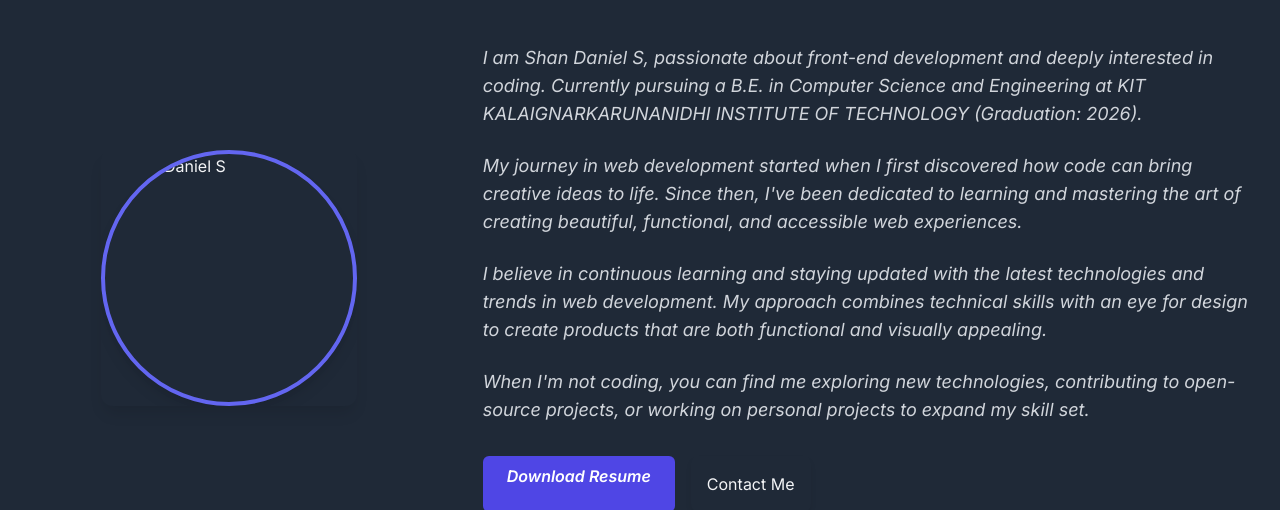
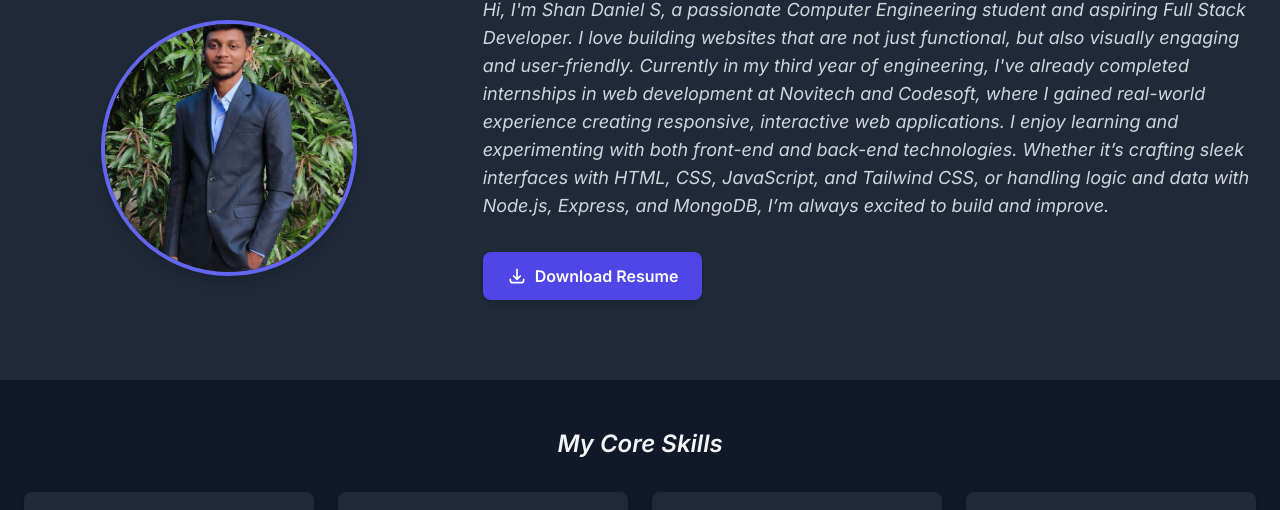
Before and after one commit to Shan-Daniel/Portfolio, a plain HTML site: page about.html in a window 1280 px wide. Shown: the part 176-686 px from the top of the page. Drawn offline with nearby package versions, Linux system fonts and the light colour scheme; a web font is replaced by a local one.

Commit message:
Add initial files

```diff
--- a/about.html
+++ b/about.html
@@ -77,52 +77,51 @@
     </nav>
 
     <!-- About Section -->
-    <section class="pt-32 pb-20 bg-white dark:bg-gray-800">
+    <section id="about" class="py-20 bg-white dark:bg-gray-800">
         <div class="container mx-auto px-6">
             <h2 class="text-3xl font-bold text-center text-gray-800 dark:text-white mb-12 anime-impact">About Me</h2>
             <div class="flex flex-col md:flex-row items-center">
+                <!-- Profile Image -->
                 <div class="md:w-1/3 mb-8 md:mb-0 flex justify-center">
-                    <div class="relative group card-hover">
-                        <img src="assets/images/profile.jpg" alt="Shan Daniel S"
+                    <div class="relative group">
+                        <img src="images/profile.jpg" alt="Shan Daniel S"
                             class="w-64 h-64 rounded-full object-cover border-4 border-indigo-500 shadow-lg transform group-hover:scale-105 transition duration-300">
                         <div
                             class="absolute inset-0 rounded-full border-4 border-transparent group-hover:border-indigo-300 transition duration-300">
                         </div>
                     </div>
                 </div>
+
+                <!-- About Content -->
                 <div class="md:w-2/3 md:pl-12">
                     <p class="text-lg text-gray-600 dark:text-gray-300 mb-6">
-                        I am Shan Daniel S, passionate about front-end development and deeply interested in coding.
-                        Currently pursuing a B.E. in Computer Science and Engineering at KIT KALAIGNARKARUNANIDHI
-                        INSTITUTE OF TECHNOLOGY (Graduation: 2026).
+                        Hi, I'm Shan Daniel S, a passionate Computer Engineering student and aspiring Full Stack Developer. I love building
+                        websites that are not just functional, but also visually engaging and user-friendly.
+
+                        Currently in my third year of engineering, I've already completed internships in web development at Novitech and
+                        Codesoft, where I gained real-world experience creating responsive, interactive web applications.
+
+                        I enjoy learning and experimenting with both front-end and back-end technologies. Whether it’s crafting sleek interfaces
+                        with HTML, CSS, JavaScript, and Tailwind CSS, or handling logic and data with Node.js, Express, and MongoDB, I’m always
+                        excited to build and improve.
+
                     </p>
-                    <p class="text-lg text-gray-600 dark:text-gray-300 mb-6">
-                        My journey in web development started when I first discovered how code can bring creative ideas
-                        to life. Since then, I've been dedicated to learning and mastering the art of creating
-                        beautiful, functional, and accessible web experiences.
-                    </p>
-                    <p class="text-lg text-gray-600 dark:text-gray-300 mb-6">
-                        I believe in continuous learning and staying updated with the latest technologies and trends in
-                        web development. My approach combines technical skills with an eye for design to create products
-                        that are both functional and visually appealing.
-                    </p>
-                    <p class="text-lg text-gray-600 dark:text-gray-300">
-                        When I'm not coding, you can find me exploring new technologies, contributing to open-source
-                        projects, or working on personal projects to expand my skill set.
-                    </p>
-                    <div class="mt-8 flex space-x-4">
-                        <a href="assets/resume.pdf" download
-                            class="inline-block px-6 py-2 bg-indigo-600 text-white font-semibold rounded-md hover:bg-indigo-700 transition duration-300 transform hover:scale-105">Download
-                            Resume</a>
-                        <!-- Make buttons finger-friendly -->
-                        <a href="contact.html" class="anime-btn" style="min-width: 120px; padding: 1rem;">
-                            Contact Me
-                            </a>
+
+                    <!-- Resume Download Button -->
+                    <div class="mt-8">
+                        <a href="docs/resume.pdf" download="Shan_Daniel_Resume.pdf"
+                            class="inline-flex items-center px-6 py-3 bg-indigo-600 text-white font-semibold rounded-lg hover:bg-indigo-700 transition duration-300 anime-btn">
+                            <svg class="w-5 h-5 mr-2" fill="none" stroke="currentColor" viewBox="0 0 24 24">
+                                <path stroke-linecap="round" stroke-linejoin="round" stroke-width="2"
+                                    d="M4 16v1a3 3 0 003 3h10a3 3 0 003-3v-1m-4-4l-4 4m0 0l-4-4m4 4V4"></path>
+                            </svg>
+                            Download Resume
+                        </a>
                     </div>
                 </div>
             </div>
         </div>
-    </section>
+        </section>
 
     <!-- Skills Preview -->
     <section class="py-12 bg-gray-100 dark:bg-gray-900">
--- a/css/styles.css
+++ b/css/styles.css
@@ -14,7 +14,13 @@ body {
     background: linear-gradient(135deg, #0f172a 0%, #1e293b 100%);
 }
 
-/* Signature Style (Enhanced) */
+html,
+body {
+    touch-action: manipulation;
+    -webkit-tap-highlight-color: transparent;
+}
+
+/* Signature Style */
 .anime-signature {
     font-family: 'Playwrite DK', cursive;
     font-weight: 400;
@@ -22,7 +28,7 @@ body {
     font-size: 4.5rem;
     line-height: 1;
     letter-spacing: -0.02em;
-    background: linear-gradient(90deg, #4f46e5, #9333ea, #ec4899);
+    background: linear-gradient(90deg, #ededf0, #fffeff, #ec4899);
     -webkit-background-clip: text;
     background-clip: text;
     color: transparent;
@@ -53,13 +59,7 @@ body {
     transform: scaleX(1);
 }
 
-@media (max-width: 768px) {
-    .anime-signature {
-        font-size: 3rem;
-    }
-}
-
-/* Enhanced Section Headings */
+/* Section Headings */
 h2 {
     position: relative;
     display: inline-block;
@@ -78,7 +78,7 @@ h2::after {
     border-radius: 3px;
 }
 
-/* Decorative Card Styles */
+/* Cards */
 .card-hover {
     transition: all 0.4s cubic-bezier(0.175, 0.885, 0.32, 1.275);
     transform-style: preserve-3d;
@@ -95,9 +95,7 @@ h2::after {
     left: -50%;
     width: 200%;
     height: 200%;
-    background: linear-gradient(to bottom right,
-            rgba(79, 70, 229, 0.1) 0%,
-            rgba(0, 0, 0, 0) 50%);
+    background: linear-gradient(to bottom right, rgba(79, 70, 229, 0.1) 0%, rgba(0, 0, 0, 0) 50%);
     transform: rotate(30deg);
     transition: all 0.6s ease;
     opacity: 0;
@@ -109,7 +107,7 @@ h2::after {
     left: -30%;
 }
 
-/* Enhanced Buttons */
+/* Buttons */
 .anime-btn {
     transition: all 0.3s ease;
     position: relative;
@@ -138,6 +136,7 @@ h2::after {
     animation: gradientBG 4s ease infinite;
 }
 
+/* Keyframes */
 @keyframes gradientBG {
     0% {
         background-position: 0% 50%;
@@ -152,21 +151,24 @@ h2::after {
     }
 }
 
-/* Decorative Background Elements */
-body::before {
-    content: '';
-    position: fixed;
-    top: 0;
-    left: 0;
-    width: 100%;
-    height: 100%;
-    background-image:
-        radial-gradient(circle at 10% 20%, rgba(79, 70, 229, 0.05) 0%, transparent 20%),
-        radial-gradient(circle at 90% 80%, rgba(147, 51, 234, 0.05) 0%, transparent 20%);
-    z-index: -1;
+@keyframes powerUp {
+    0% {
+        transform: scale(0.8);
+        opacity: 0;
     }
 
-/* Scrollbar (Enhanced) */
+    70% {
+        transform: scale(1.05);
+        opacity: 1;
+    }
+
+    100% {
+        transform: scale(1);
+        opacity: 1;
+    }
+}
+
+/* Scrollbar */
 ::-webkit-scrollbar {
     width: 10px;
 }
@@ -182,7 +184,7 @@ body::before {
     border: 2px solid rgba(255, 255, 255, 0.5);
 }
 
-/* Selection Style */
+/* Selection */
 ::selection {
     background: rgba(79, 70, 229, 0.3);
     color: inherit;
@@ -204,52 +206,21 @@ textarea:focus {
     box-shadow: 0 0 0 3px rgba(79, 70, 229, 0.2);
 }
 
-/* Exceptions for non-italic elements */
-.anime-signature,
-button,
-input,
-textarea,
-select,
-.anime-btn,
-.anime-impact,
-.card-hover,
-.anime-power-up {
-    font-style: normal !important;
+/* Decorative Background */
+body::before {
+    content: '';
+    position: fixed;
+    top: 0;
+    left: 0;
+    width: 100%;
+    height: 100%;
+    background-image:
+        radial-gradient(circle at 10% 20%, rgba(79, 70, 229, 0.05) 0%, transparent 20%),
+        radial-gradient(circle at 90% 80%, rgba(147, 51, 234, 0.05) 0%, transparent 20%);
+    z-index: -1;
 }
 
-/* Keep all your existing animations below */
-@keyframes powerUp {
-    0% {
-        transform: scale(0.8);
-        opacity: 0;
-    }
-
-    70% {
-        transform: scale(1.05);
-        opacity: 1;
-    }
-
-    100% {
-        transform: scale(1);
-        opacity: 1;
-    }
-}
-
-/* ... (keep all your existing animation keyframes) ... */
-
-/* Responsive Adjustments */
-@media (max-width: 640px) {
-    body::before {
-        background-size: 150% 150%;
-    }
-
-    .card-hover::before {
-        width: 300%;
-        height: 300%;
-    }
-}
-
-/* Performance Charts */
+/* Performance Chart */
 .performance-chart {
     position: relative;
     width: fit-content;
@@ -265,7 +236,7 @@ select,
 }
 
 .performance-chart::after {
-    content: attr(data-percent)'%';
+    content: attr(data-percent) '%';
     position: absolute;
     top: 50%;
     left: 50%;
@@ -275,7 +246,7 @@ select,
     font-style: normal;
 }
 
-/* Color variants */
+/* Chart Color Variants */
 .performance-chart[data-color="from-indigo-500 to-purple-600"] path.stroke-current {
     stroke: url(#indigoGradient);
 }
@@ -288,32 +259,36 @@ select,
     stroke: url(#yellowGradient);
 }
 
-/* SVG Gradients */
 svg.defs-only {
     position: absolute;
     height: 0;
     width: 0;
+    overflow: hidden;
     margin: 0;
     padding: 0;
     border: none;
-    overflow: hidden; }
-
-/* Prevent unwanted touch behaviors */
-html,
-body {
-    touch-action: manipulation;
-    -webkit-tap-highlight-color: transparent;
 }
 
-/* Fix mobile hover states */
-@media (hover: none) {
+/* Prevent italic override */
+.anime-signature,
+button,
+input,
+textarea,
+select,
+.anime-btn,
+.anime-impact,
+.card-hover,
+.anime-power-up {
+    font-style: normal !important;
+}
 
-    .card-hover:hover,
-    .anime-btn:hover {
-        transform: none !important;
-    } }
+/* Responsive Adjustments */
+@media (max-width: 768px) {
+    .anime-signature {
+        font-size: 3rem;
+    }
+}
 
-/* Mobile typography */
 @media (max-width: 640px) {
     html {
         font-size: 14px;
@@ -325,9 +300,8 @@ body {
 
     h2 {
         font-size: 1.5rem !important;
-    } }
+    }
 
-        @media (max-width: 640px) {
     .performance-chart {
         width: 100px !important;
         height: 100px !important;
@@ -335,13 +309,27 @@ body {
 
     .performance-chart::after {
         font-size: 1rem !important;
-            }     }
+    }
 
-/* Hide decorative elements on mobile */
-@media (max-width: 640px) {
+    .card-hover::before {
+        width: 300%;
+        height: 300%;
+    }
+
     body::before {
         display: none;
-    } }
+    }
+}
+
+/* Fix hover effects on mobile */
+@media (hover: none) {
+
+    .card-hover:hover,
+    .anime-btn:hover {
+        transform: none !important;
+    }
+}
 
 .is-mobile .card-hover:hover {
-            transform: none !important;     }
+    transform: none !important;
+}
```
Also changed, not shown: index.html (+1 -1 lines), projects.html (+2 -2 lines), assests/favicon.ico (deleted), images/Pharmacy.jpg (renamed from assests/images/Pharmacy.png), images/Prescription.png (renamed from assests/images/Prescription.png), images/profile.jpg (added), 2 other files. Lines whose indentation alone changed are shown as unchanged.
